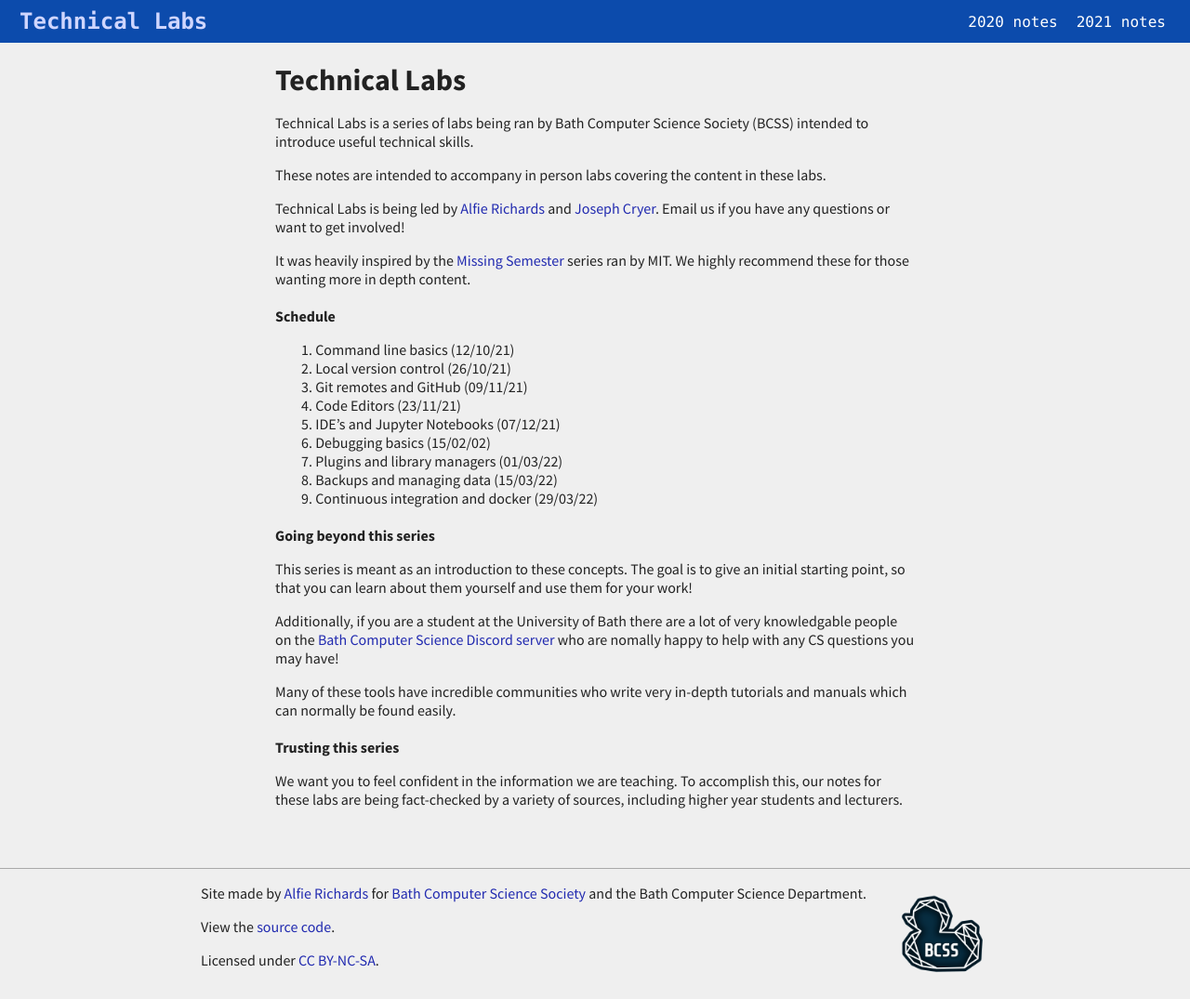
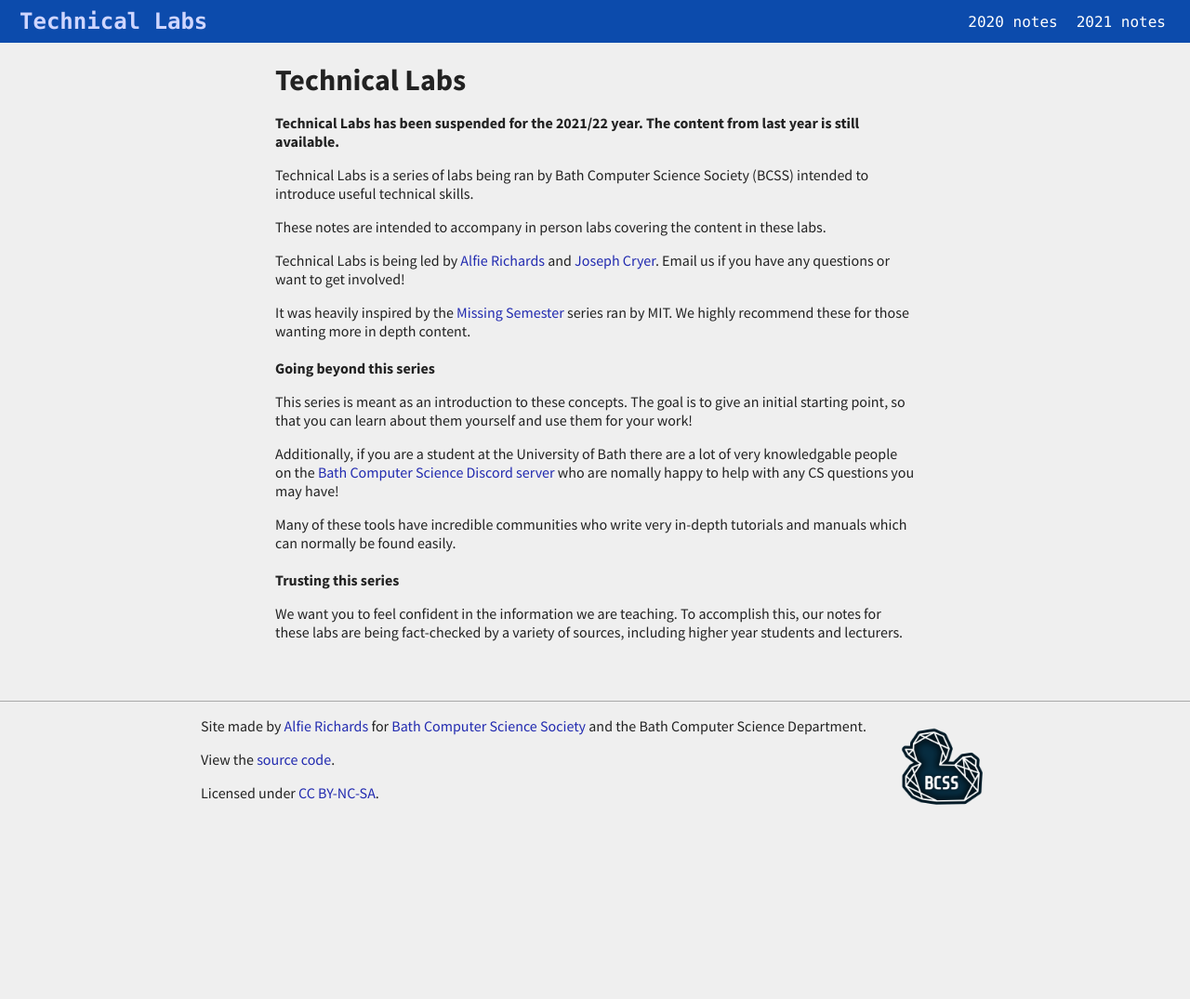
Before and after one commit to bath-bcss/Technical-Labs, a Jekyll site: the page built from index.md, in a window 1280 px wide. Shown: the whole page at 93% size. Built offline with Jekyll 4.4.1, drawn with Linux system fonts in a browser that asks for light colours; after the commit the page ends 900 px from its top, so only the background shows below that.

Commit message:
Update TL with suspension

```diff
--- a/index.md
+++ b/index.md
@@ -5,6 +5,9 @@ layout: default
 # Technical Labs
 
 <link rel="shortcut icon" type="image/x-icon" href="favicon.ico">
+
+**Technical Labs has been suspended for the 2021/22 year. The content from last
+year is still available.**
 
 Technical Labs is a series of labs being ran by Bath Computer Science Society
 (BCSS) intended to introduce useful technical skills.
@@ -19,18 +22,6 @@ want to get involved!
 It was heavily inspired by the [Missing Semester](https://missing.csail.mit.edu)
 series ran by MIT. We highly recommend these for those wanting more in depth
 content.
-
-### Schedule
-
-1. Command line basics (12/10/21)
-1. Local version control (26/10/21)
-1. Git remotes and GitHub (09/11/21)
-1. Code Editors (23/11/21)
-1. IDE's and Jupyter Notebooks (07/12/21)
-1. Debugging basics (15/02/02)
-1. Plugins and library managers (01/03/22)
-1. Backups and managing data (15/03/22)
-1. Continuous integration and docker (29/03/22)
 
 ### Going beyond this series
 
```
